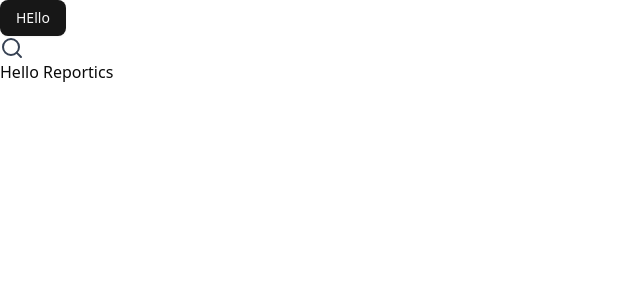
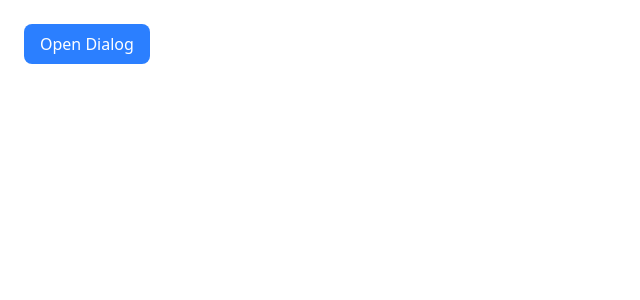
Before and after one commit to Alitaqi/Repotics, a React (Vite) app: page / in a window 1280 px wide. Shown: the top 300 px of the page, without its empty margins (0-640 px from the left). Built offline with nearby package versions, Linux system fonts and the light colour scheme.

Commit message:
from laptop

```diff
--- a/package.json
+++ b/package.json
@@ -13,7 +13,6 @@
     "@radix-ui/react-dialog": "^1.1.14",
     "@radix-ui/react-slot": "^1.2.3",
     "@tailwindcss/vite": "^4.1.11",
-    "axios": "^1.11.0",
     "class-variance-authority": "^0.7.1",
     "clsx": "^2.1.1",
     "framer-motion": "^12.23.12",
--- a/src/App.jsx
+++ b/src/App.jsx
@@ -1,21 +1,32 @@
-import { useState } from 'react'
-import { Button } from "@/components/ui/button"
-import { Search } from "lucide-react";
-import { motion } from "framer-motion";
-import axios from "axios";
-function App() {
+import { Dialog, DialogContent, DialogDescription, DialogHeader, DialogTitle, DialogTrigger } from "@/components/ui/dialog";
+
+export default function App() {
+  return (
+    <div className="p-6">
+      <Dialog>
+        <DialogTrigger asChild>
+          <button className="px-4 py-2 text-white bg-blue-500 rounded-md hover:bg-blue-600">
+            Open Dialog
+          </button>
+        </DialogTrigger>
+
+        <DialogContent>
+          <DialogHeader>
+            <DialogTitle>Are you absolutely sure?</DialogTitle>
+            <DialogDescription>
+              This action cannot be undone. It will permanently delete your account.
+            </DialogDescription>
+          </DialogHeader>
+          <p className="mt-4">Here you can put any content or form.</p>
+        </DialogContent>
+      </Dialog>
+      <div>
+      <div>
+
+      </div>
+      </div>
+    </div>
 
 
-  return (
-    <>
-    <Button>HEllo</Button>
-    <Search className="w-6 h-6 text-gray-700" />
-     <motion.h1 initial={{ opacity: 0 }} animate={{ opacity: 10 }}>
-      Hello Reportics
-    </motion.h1>
-
-    </>
-  )
+  );
 }
-
-export default App
```
Also changed, not shown: 1 other file (tests, documents, lock files or other folders).
